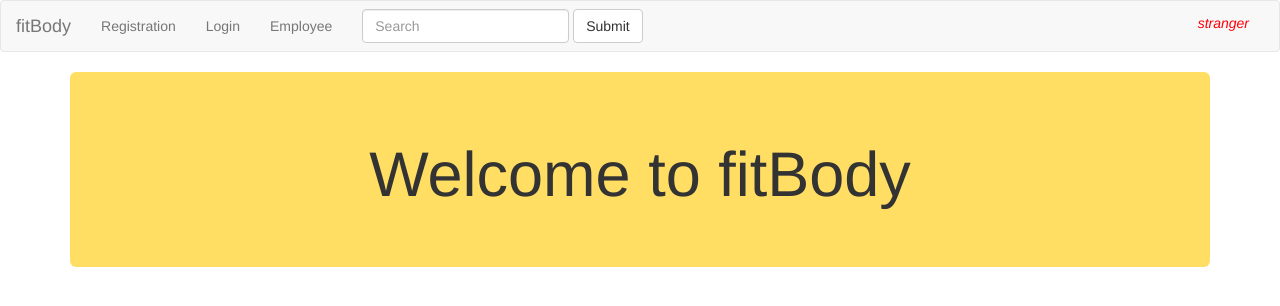
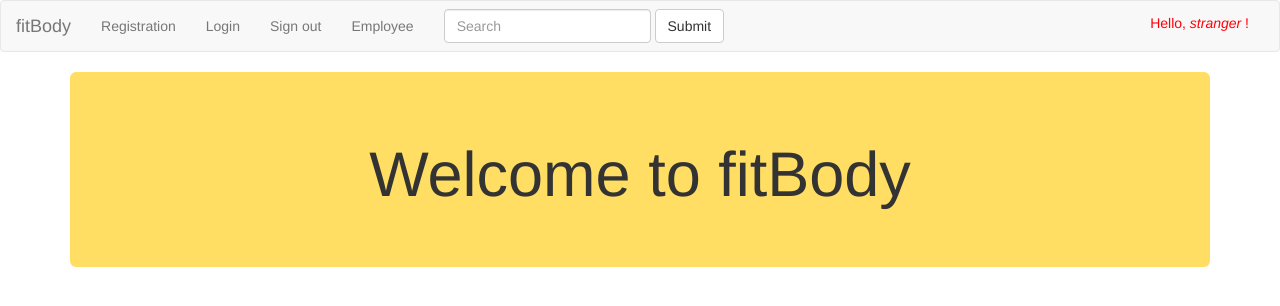
Before and after one commit to kaistullich/fitBody, a Flask app: page / in a window 1280 px wide. Shown: the top 306 px of the page. Run offline with Flask 2, Linux system fonts and the light colour scheme; some libraries are stand-ins or nearby versions.

Commit message:
added sign out button to navbar

```diff
--- a/fitBody/templates/navbar.html
+++ b/fitBody/templates/navbar.html
@@ -28,6 +28,7 @@
           <ul class="nav navbar-nav">
             <li><a href="{{ url_for('fitBody.register_page') }}">Registration<span class="sr-only">(current)</span></a></li>
             <li><a href="{{ url_for('fitBody.login') }}">Login</a></li>
+            <li><a href="{{ url_for('fitBody.logout') }}">Sign out</a></li>
             <li><a href="{{ url_for('fitBody.admin_login') }}">Employee</a></li>
           </ul>
           <form class="navbar-form navbar-left">
@@ -40,7 +41,7 @@
               {% if session %}
                   <h5>Hello, {{ session.username }}!</h5>
               {% elif not session %}
-                  <h5><i>stranger</i></h5>
+                  <h5>Hello, <i>stranger</i> !</h5>
               {% endif %}
           </div>
         </div><!-- /.navbar-collapse -->
```
